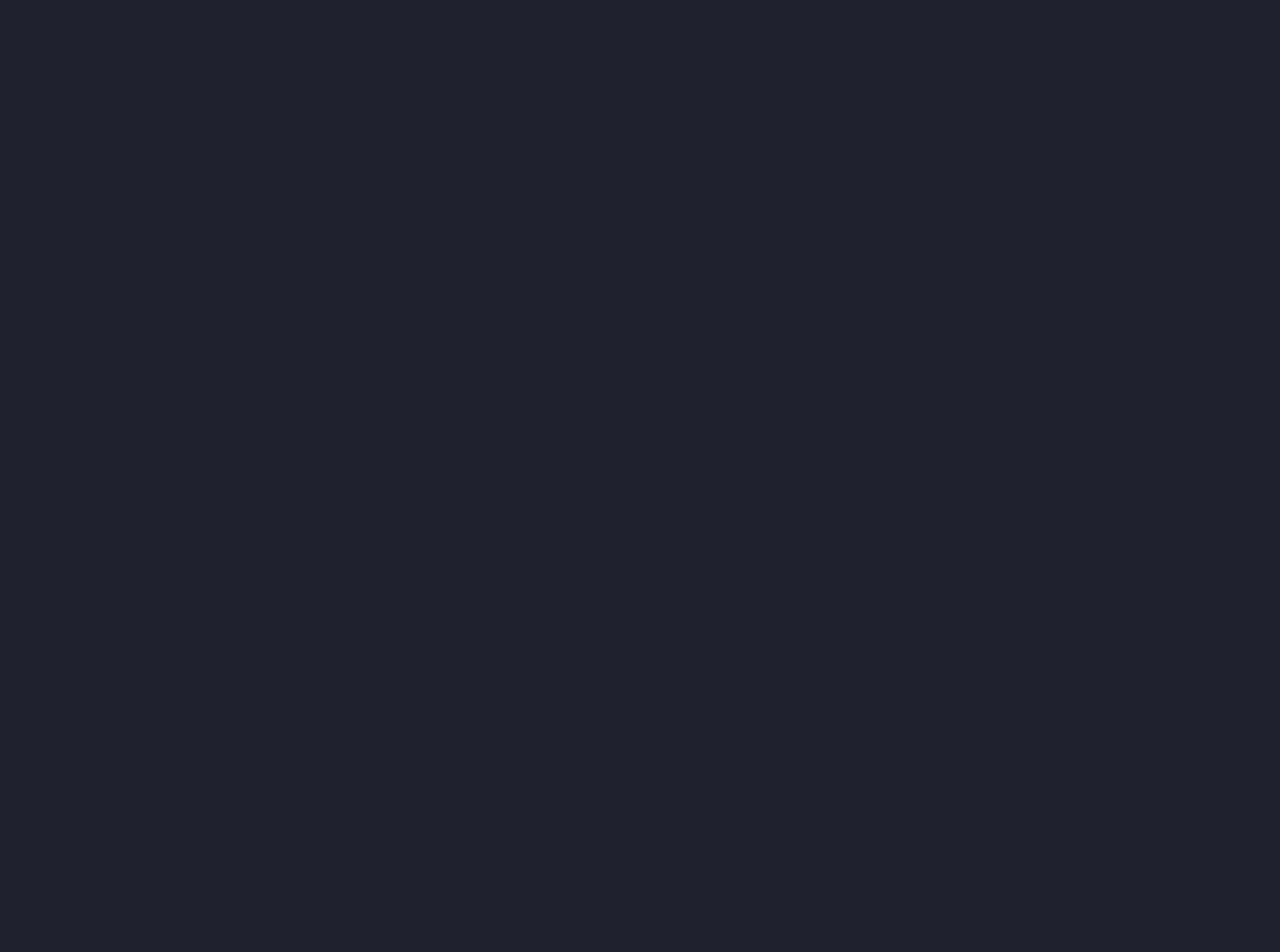
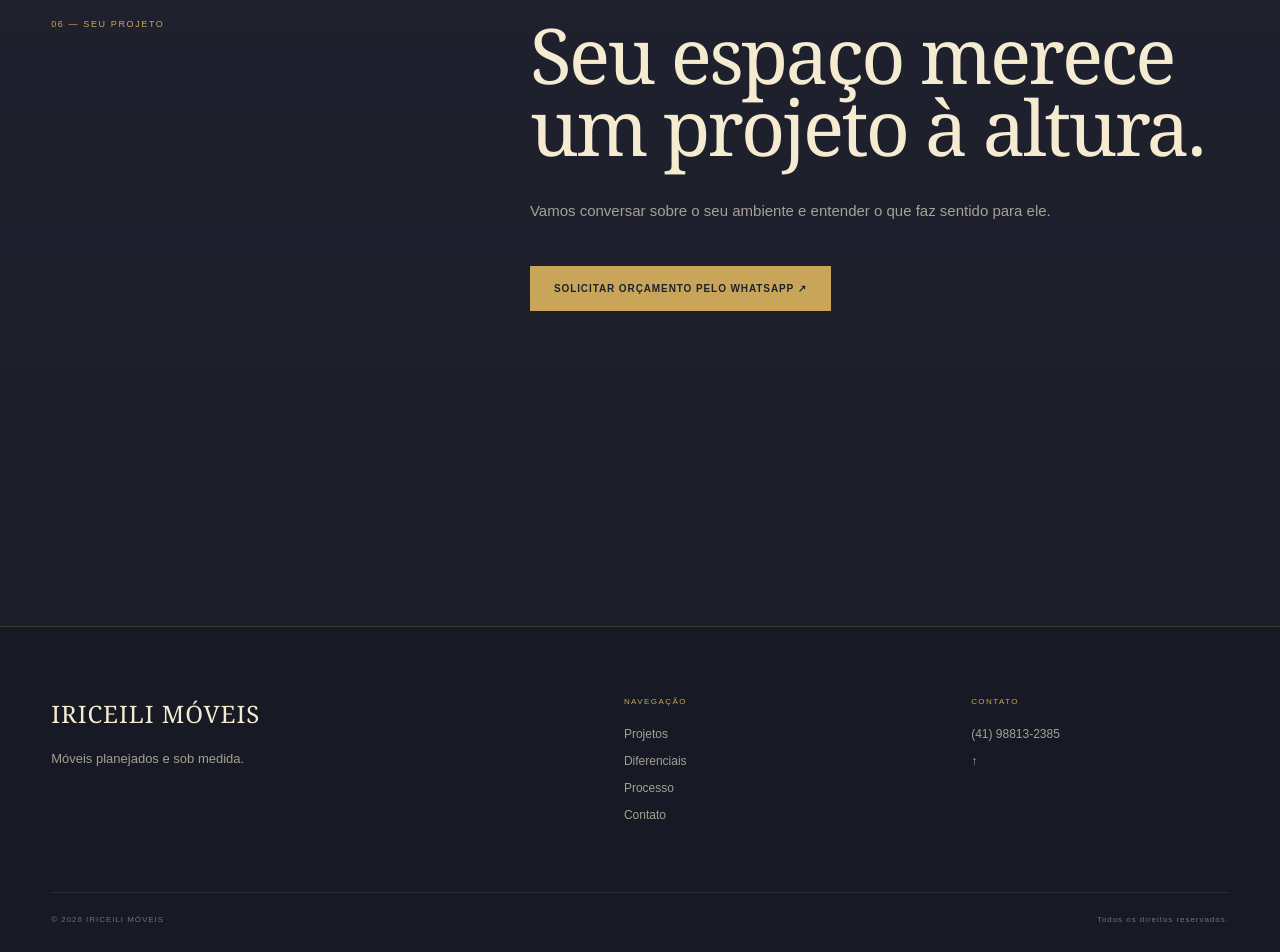
Before and after one commit to samel-08/IriceliMoveis, a React (Vite) app: page / in a window 1280 px wide. Shown: the part 4342-5294 px from the top of the page. Before the commit the page ends 4247 px from the top, so only its background shows below. Built offline with nearby package versions, Linux system fonts and the light colour scheme.

Commit message:
Colocar Footer

```diff
--- a/src/App.jsx
+++ b/src/App.jsx
@@ -1,12 +1,22 @@
 import Navbar from "./components/Navbar";
 import ScrollStory from "./components/ScrollStory";
+import FinalCTA from "./components/FinalCTA";
+import Footer from "./components/Footer";
+
 import "./styles/global.css";
 
 function App() {
   return (
     <>
+      <div id="top" />
+
       <Navbar />
+
       <ScrollStory />
+
+      <FinalCTA />
+
+      <Footer />
     </>
   );
 }
--- /dev/null
+++ b/src/components/FinalCTA.jsx
@@ -0,0 +1,31 @@
+export default function FinalCTA() {
+  return (
+    <section className="final-cta" id="contato">
+      <div className="final-cta__label">
+        06 — SEU PROJETO
+      </div>
+
+      <div className="final-cta__content">
+        <h2>
+          Seu espaço merece
+          <br />
+          um projeto à altura.
+        </h2>
+
+        <p>
+          Vamos conversar sobre o seu ambiente e entender o que faz sentido
+          para ele.
+        </p>
+
+        <a
+          className="final-cta__button"
+          href="https://wa.me/5541988132385"
+          target="_blank"
+          rel="noreferrer"
+        >
+          Solicitar orçamento pelo WhatsApp ↗
+        </a>
+      </div>
+    </section>
+  );
+}
--- /dev/null
+++ b/src/components/Footer.jsx
@@ -0,0 +1,49 @@
+export default function Footer() {
+  return (
+    <footer className="footer">
+      <div className="footer__top">
+        <div className="footer__brand">
+          <strong>IRICEILI MÓVEIS</strong>
+
+          <p>
+            Móveis planejados e sob medida.
+          </p>
+        </div>
+
+        <div className="footer__nav">
+          <span>NAVEGAÇÃO</span>
+
+          <a href="#projetos">Projetos</a>
+          <a href="#diferenciais">Diferenciais</a>
+          <a href="#processo">Processo</a>
+          <a href="#contato">Contato</a>
+        </div>
+
+        <div className="footer__contact">
+          <span>CONTATO</span>
+
+          <a
+            href="https://wa.me/5541988132385"
+            target="_blank"
+            rel="noreferrer"
+          >
+            (41) 98813-2385
+          </a>
+
+          <a
+            href="#top"
+            className="footer__back-top"
+            aria-label="Voltar ao topo"
+          >
+            ↑
+          </a>
+        </div>
+      </div>
+
+      <div className="footer__bottom">
+        <span>© 2026 IRICEILI MÓVEIS</span>
+        <span>Todos os direitos reservados.</span>
+      </div>
+    </footer>
+  );
+}
--- a/src/components/ScrollStory.jsx
+++ b/src/components/ScrollStory.jsx
@@ -208,9 +208,9 @@ export default function ScrollStory() {
         .to(
             cabinetRef.current,
             {
-            xPercent: -55,
-            yPercent: -30,
-            scale: 1.08,
+            xPercent: -62,
+            yPercent: -68,
+            scale: 0.88,
             ease: "none",
             duration: 1,
             },
@@ -268,7 +268,7 @@ export default function ScrollStory() {
             ".story-cabinet__drawers > div",
             ],
             {
-            opacity: 0.08,
+            opacity: 0.03,
             ease: "none",
             duration: 0.6,
             },
--- a/src/styles/global.css
+++ b/src/styles/global.css
@@ -756,29 +756,368 @@ a {
 
   opacity: 0;
 }
+/* ========================================
+   CENA FINAL — REALIDADE
+======================================== */
+.story-scene--reality {
+  min-height: 120vh;
+
+  padding: 50vh var(--page-x) 14vh;
+
+  display: flex;
+  align-items: flex-start;
+  justify-content: center;
+}
+
 .story-copy--center {
+  position: relative;
+  z-index: 10;
+
   width: 100%;
-  max-width: 820px;
-  margin-inline: auto;
+  max-width: 900px;
+
+  margin: 0 auto;
 
   text-align: center;
 }
 
+.story-copy--center .eyebrow {
+  margin-bottom: 18px;
+}
+
 .story-copy--center h2 {
-  font-size: clamp(54px, 6vw, 92px);
+  margin: 0;
+
+  font-size: clamp(56px, 5.8vw, 90px);
+  line-height: 0.92;
 }
 
 .story-copy--center p {
   max-width: 560px;
-  margin: 28px auto 0;
+
+  margin: 26px auto 0;
+
+  color: var(--text-muted);
+
+  font-size: 15px;
+  line-height: 1.8;
+}
+/* ========================================
+   FINAL CTA
+======================================== */
+
+.final-cta {
+  position: relative;
+
+  min-height: 90vh;
+
+  padding:
+    14vh
+    var(--page-x);
+
+  display: grid;
+  grid-template-columns:
+    0.7fr
+    1.3fr;
+
+  gap: 8vw;
+
+  align-items: start;
+
+  border-top:
+    1px solid
+    rgba(201, 165, 90, 0.2);
+
+  background:
+    linear-gradient(
+      180deg,
+      #1f212e 0%,
+      #1b1e29 100%
+    );
 }
 
-.story-scene--reality {
-  min-height: 115vh;
-  padding-top: 78vh;
-  padding-bottom: 12vh;
+.final-cta__label {
+  color: var(--gold);
+
+  font-size: 9px;
+  letter-spacing: 0.18em;
+}
+
+.final-cta__content {
+  max-width: 900px;
+}
+
+.final-cta__content h2 {
+  margin: 0;
+
+  color: var(--cream);
+
+  font-family: var(--font-serif);
+
+  font-size:
+    clamp(
+      58px,
+      6vw,
+      96px
+    );
+
+  font-weight: 400;
+
+  line-height: 0.94;
+
+  letter-spacing: -0.035em;
+}
+
+.final-cta__content p {
+  max-width: 540px;
+
+  margin:
+    34px
+    0
+    0;
+
+  color: var(--text-muted);
+
+  font-size: 15px;
+  line-height: 1.8;
+}
+
+.final-cta__button {
+  display: inline-flex;
+
+  margin-top: 42px;
+
+  padding:
+    17px
+    24px;
+
+  background: var(--gold);
+
+  color: var(--navy);
+
+  font-size: 10px;
+  font-weight: 700;
+
+  letter-spacing: 0.09em;
+
+  text-transform: uppercase;
+
+  transition:
+    transform 180ms ease,
+    background-color 180ms ease;
+}
+
+.final-cta__button:hover {
+  transform: translateY(-2px);
+
+  background:
+    var(--gold-light);
+}
+
+/* ========================================
+   FOOTER
+======================================== */
+
+.footer {
+  padding:
+    70px
+    var(--page-x)
+    28px;
+
+  border-top:
+    1px solid
+    rgba(201, 165, 90, 0.2);
+
+  background:
+    #171a24;
+}
+
+.footer__top {
+  display: grid;
+
+  grid-template-columns:
+    1.5fr
+    0.8fr
+    0.8fr;
+
+  gap: 7vw;
+
+  padding-bottom: 70px;
+}
+
+.footer__brand strong {
+  display: block;
+
+  margin-bottom: 18px;
+
+  color: var(--cream);
+
+  font-family: var(--font-serif);
+
+  font-size: 24px;
+
+  font-weight: 400;
+
+  letter-spacing: 0.04em;
+}
+
+.footer__brand p {
+  max-width: 300px;
+
+  margin: 0;
+
+  color: var(--text-muted);
+
+  font-size: 13px;
+
+  line-height: 1.7;
+}
+
+.footer__nav,
+.footer__contact {
+  display: flex;
+
+  flex-direction: column;
+
+  align-items: flex-start;
+
+  gap: 13px;
+}
+
+.footer__nav > span,
+.footer__contact > span {
+  margin-bottom: 8px;
+
+  color: var(--gold);
+
+  font-size: 8px;
+
+  letter-spacing: 0.18em;
+}
+
+.footer__nav a,
+.footer__contact a {
+  color: var(--text-muted);
+
+  font-size: 12px;
+
+  transition:
+    color 180ms ease;
+}
+
+.footer__nav a:hover,
+.footer__contact a:hover {
+  color: var(--cream);
+}
+
+.footer__bottom {
+  padding-top: 22px;
 
   display: flex;
-  justify-content: center;
-  align-items: flex-start;
+
+  justify-content: space-between;
+
+  gap: 20px;
+
+  border-top:
+    1px solid
+    rgba(201, 165, 90, 0.14);
+
+  color:
+    rgba(244, 235, 208, 0.42);
+
+  font-size: 8px;
+
+  letter-spacing: 0.12em;
 }
+
+/* ========================================
+   RESPONSIVIDADE CTA + FOOTER
+======================================== */
+
+@media (max-width: 900px) {
+  .final-cta {
+    min-height: auto;
+
+    padding:
+      100px
+      var(--page-x);
+
+    grid-template-columns: 1fr;
+
+    gap: 50px;
+  }
+
+  .final-cta__content h2 {
+    font-size:
+      clamp(
+        50px,
+        9vw,
+        72px
+      );
+  }
+
+  .footer__top {
+    grid-template-columns:
+      1fr
+      1fr;
+
+    gap: 50px;
+  }
+
+  .footer__brand {
+    grid-column:
+      1 / -1;
+  }
+}
+
+@media (max-width: 600px) {
+  .final-cta {
+    padding:
+      80px
+      var(--page-x);
+  }
+
+  .final-cta__content h2 {
+    font-size:
+      clamp(
+        44px,
+        12vw,
+        58px
+      );
+  }
+
+  .final-cta__content p {
+    font-size: 14px;
+  }
+
+  .final-cta__button {
+    width: 100%;
+
+    justify-content: center;
+
+    text-align: center;
+  }
+
+  .footer {
+    padding-top: 55px;
+  }
+
+  .footer__top {
+    grid-template-columns: 1fr;
+
+    gap: 42px;
+
+    padding-bottom: 50px;
+  }
+
+  .footer__brand {
+    grid-column: auto;
+  }
+
+  .footer__bottom {
+    flex-direction: column;
+
+    gap: 10px;
+  }
+}
```
